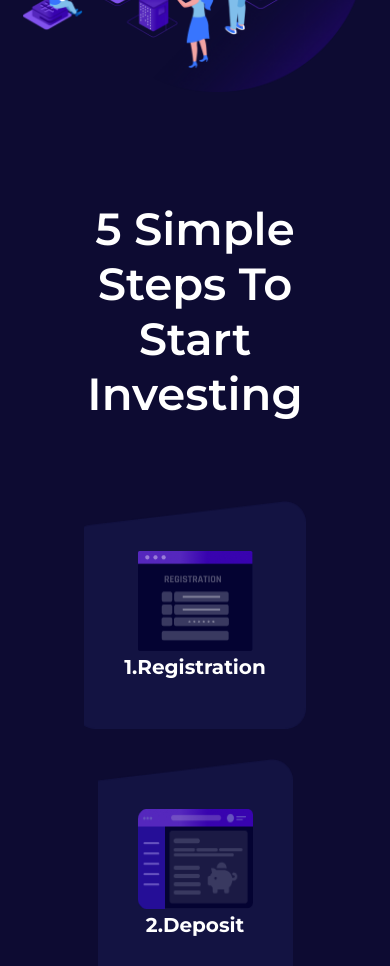
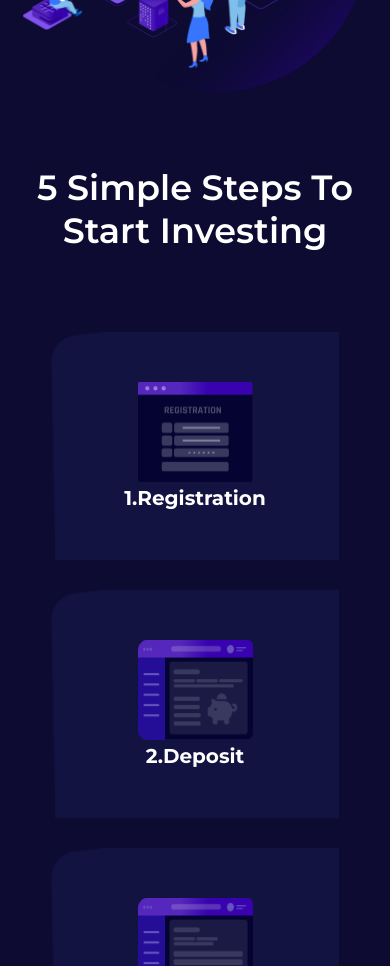
Before and after one commit to mayor-style/gain, a React (Vite) app: page / in a window 390 px wide. Shown: the part 4600-5566 px from the top of the page. Built offline with nearby package versions, Linux system fonts and the light colour scheme.

Commit message:
Update Process.css

```diff
--- a/src/Components/Process/Process.css
+++ b/src/Components/Process/Process.css
@@ -34,3 +34,19 @@
 .processSec .content .contentcard h2{
     font-size: 20px;
 }
+
+@media (max-width:500px) {
+    .header h1{
+        font-size: 35px;
+    }
+
+    .process{
+        padding: 35px;
+    }
+
+    .processSec .content .contentcard{
+        width: 90%;
+    }
+
+
+}
```
